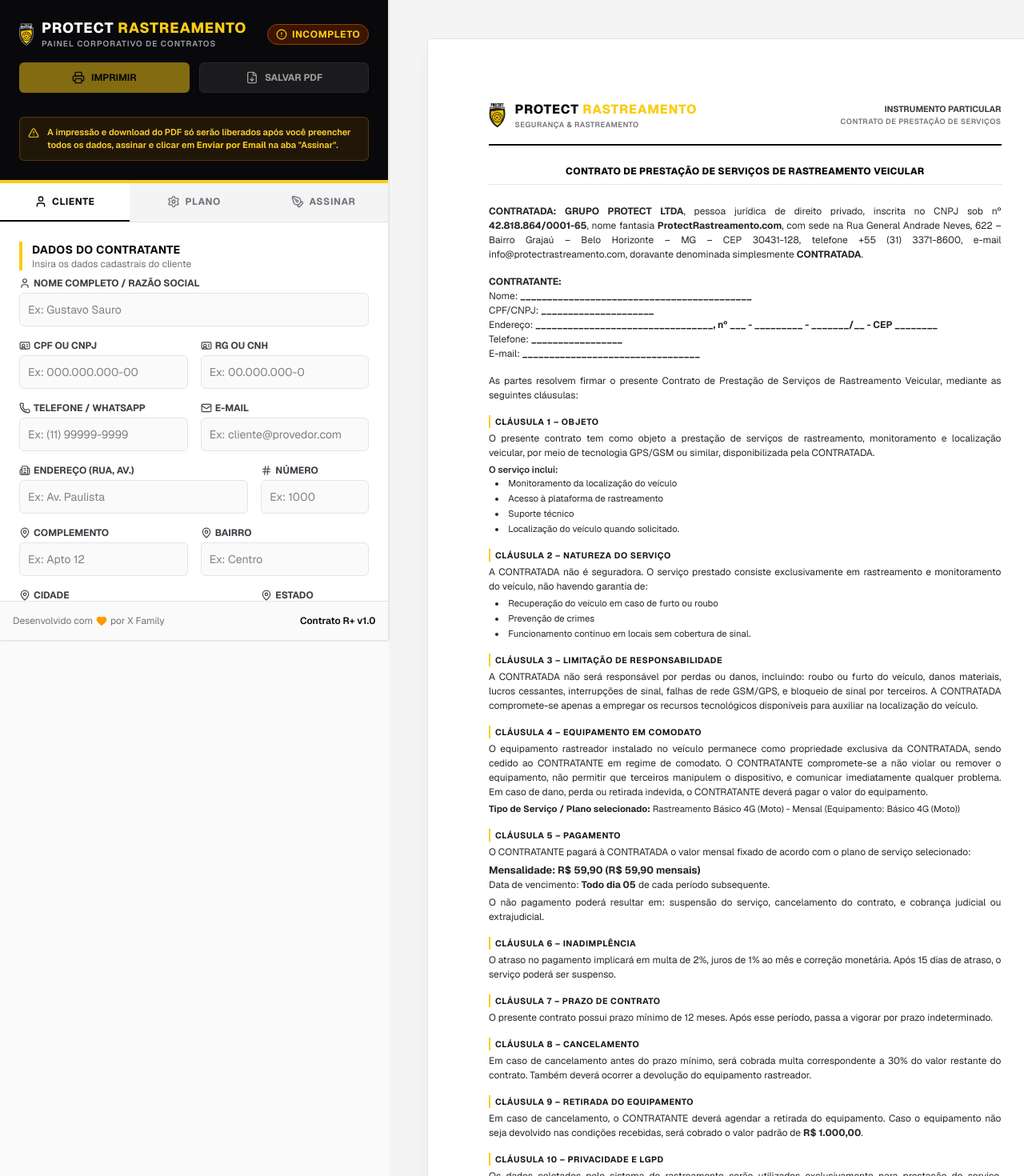
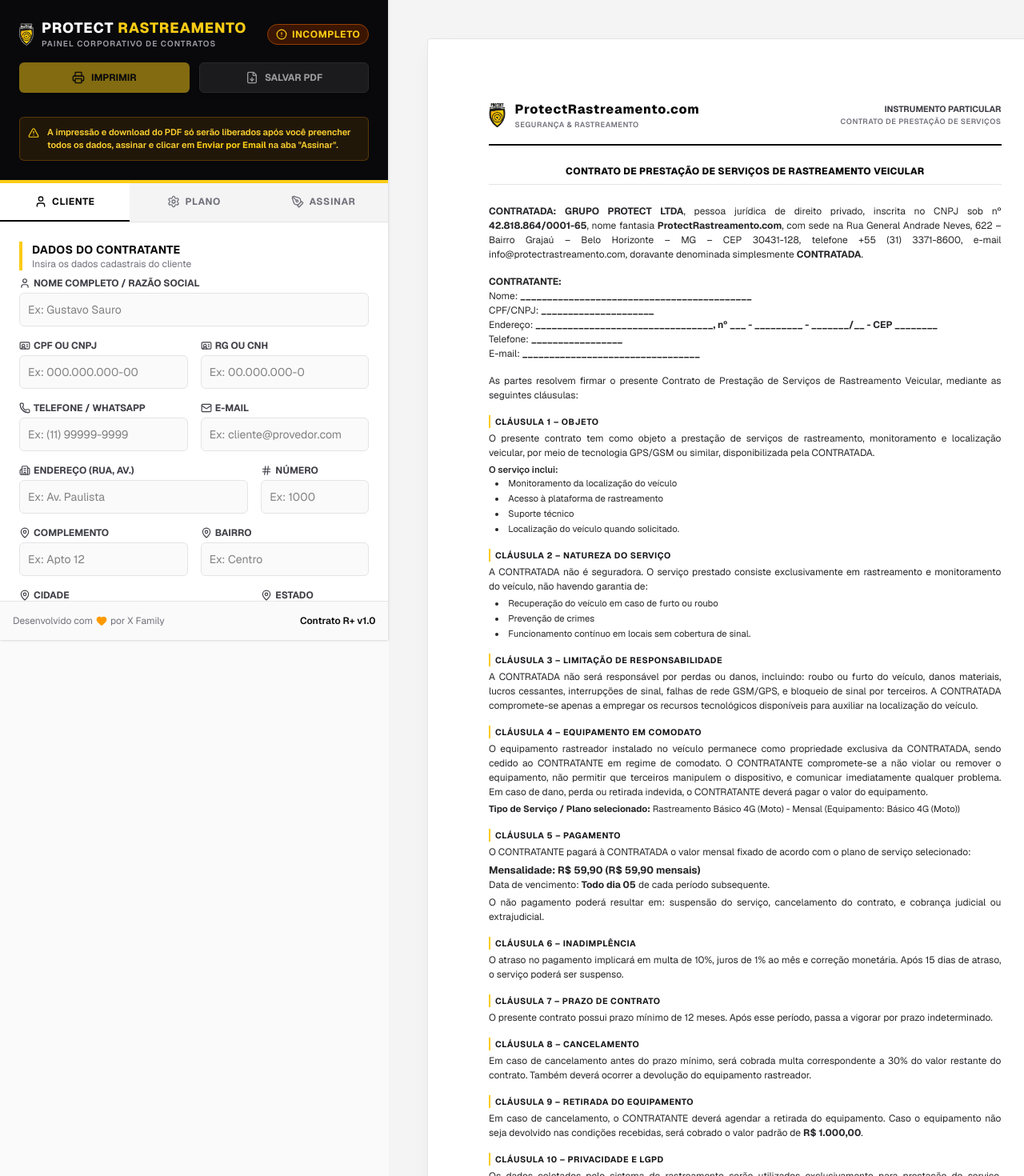
Before and after one commit to guhrizzo/contrato_rastreamento, a Next.js app: page / in a window 1280 px wide. Shown: the top 1470 px of the page at 80% size. Built offline with nearby package versions, Linux system fonts and the light colour scheme.

Commit message:
Update page.tsx

```diff
--- a/app/page.tsx
+++ b/app/page.tsx
@@ -1222,8 +1222,8 @@
                 <div className="flex items-center gap-3">
                   <img src="/protectrastreamento.png" alt="Protect Rastreamento" className="h-8 w-auto" />
                   <div>
-                    <h1 className="font-extrabold text-base uppercase tracking-wider">
-                      Protect<span className="text-brand-yellow"> Rastreamento</span>
+                    <h1 className="font-extrabold text-base tracking-wider">
+                      Protect<span className="">Rastreamento</span>.com
                     </h1>
                     <div className="text-[7pt] text-zinc-500 uppercase tracking-wider font-semibold">
                       Segurança &amp; Rastreamento
@@ -1336,7 +1336,7 @@
                     CLÁUSULA 6 – INADIMPLÊNCIA
                   </h4>
                   <p>
-                    O atraso no pagamento implicará em multa de 2%, juros de 1% ao mês e correção monetária. Após 15 dias de atraso, o serviço poderá ser suspenso.
+                    O atraso no pagamento implicará em multa de 10%, juros de 1% ao mês e correção monetária. Após 15 dias de atraso, o serviço poderá ser suspenso.
                   </p>
                 </div>
 
```
